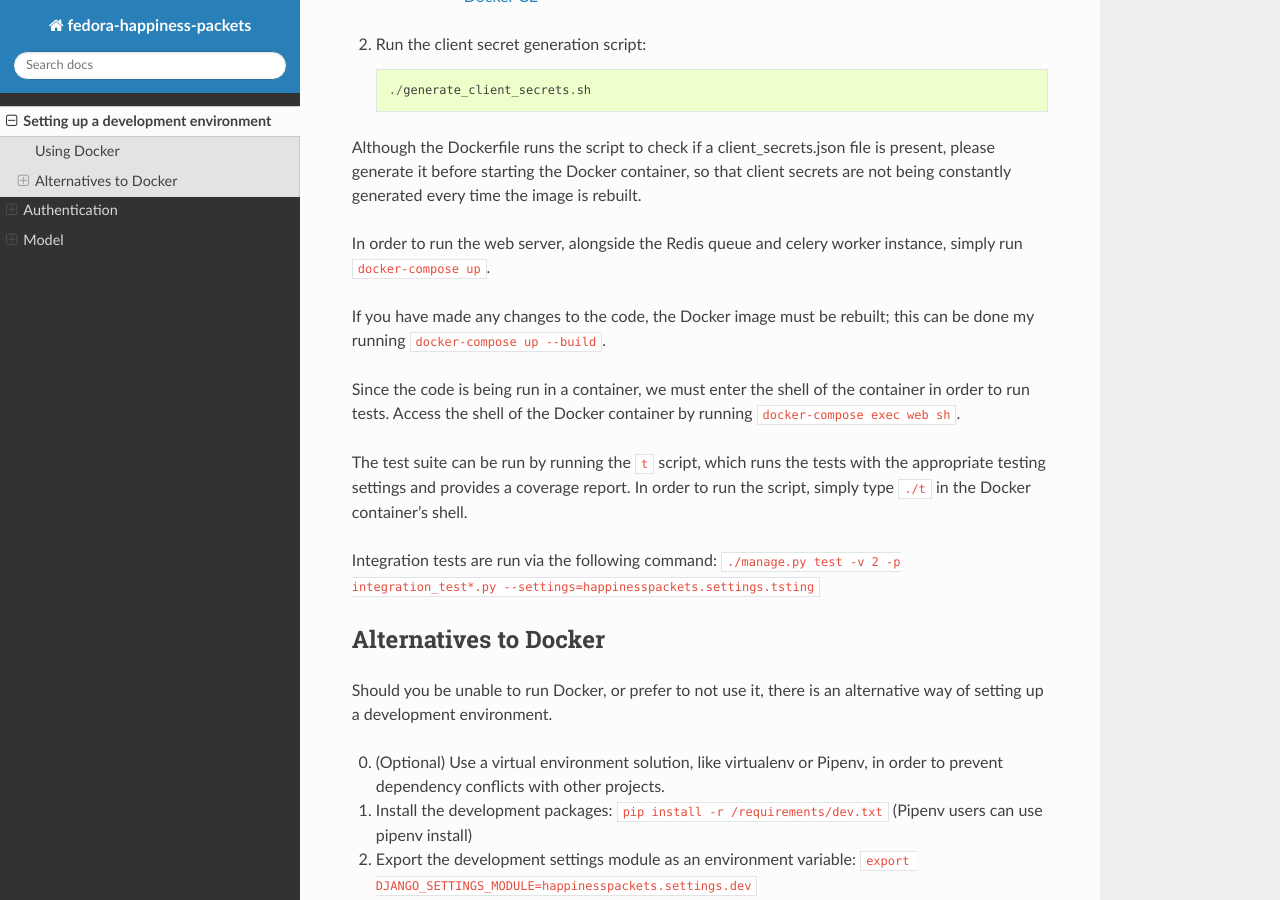
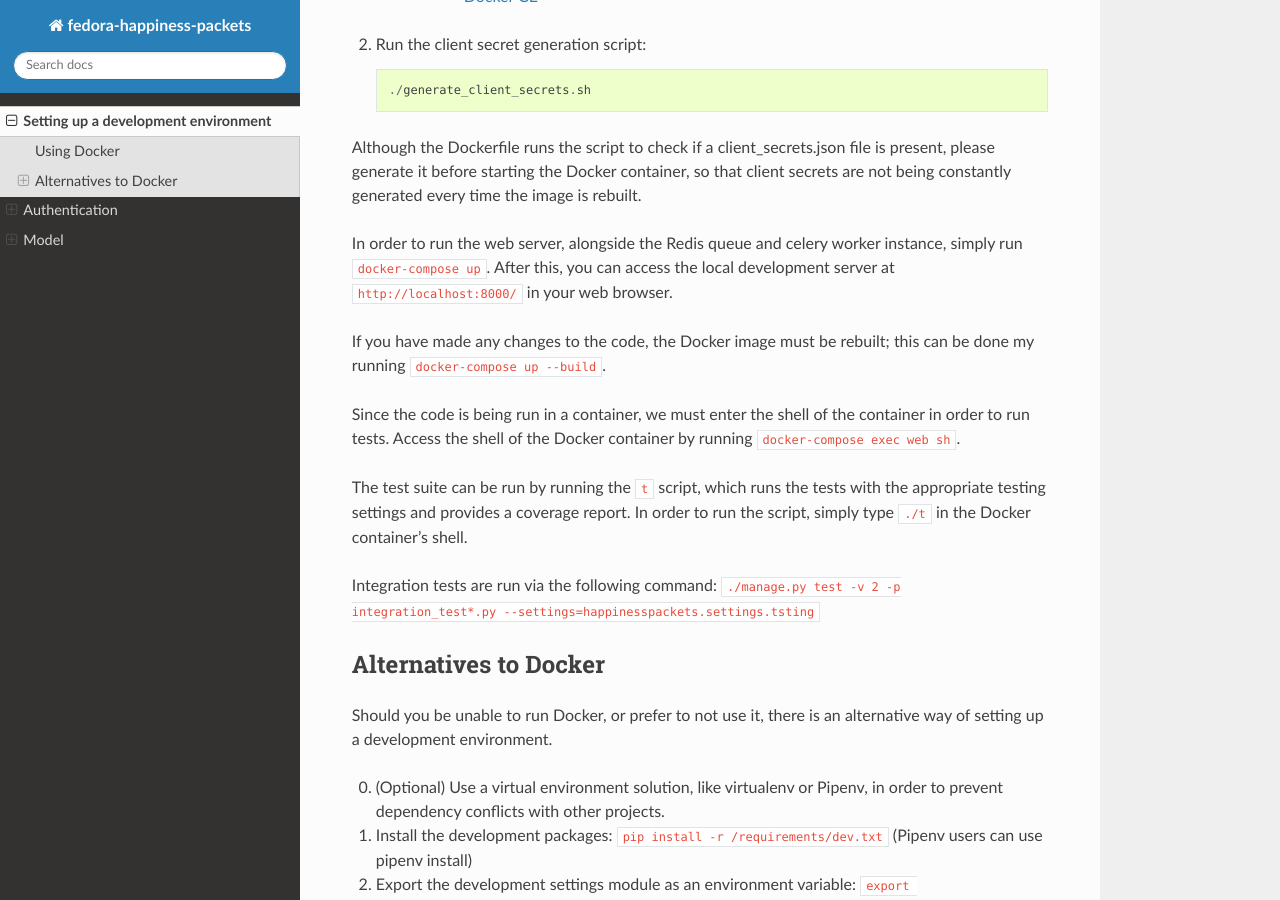
Before and after one commit to travisdev1/travis, a Sphinx documentation site: the page built from docs/setup/development.rst, in a window 1280 px wide and 900 px high, scrolled down 543 px. Built offline with Sphinx 7.4.7 and the Read the Docs theme 2.0.0, drawn with Linux system fonts in a browser that asks for light colours; formulas are drawn with MathJax 3.

Commit message:
Clearer instructions for accessing the server after docker-compose up. Fixes #118

```diff
--- a/docs/setup/development.rst
+++ b/docs/setup/development.rst
@@ -27,6 +27,7 @@ For platform specific installation guidelines:
 Although the Dockerfile runs the script to check if a client_secrets.json file is present, please generate it before starting the Docker container, so that client secrets are not being constantly generated every time the image is rebuilt.
 
 In order to run the web server, alongside the Redis queue and celery worker instance, simply run ``docker-compose up``.
+After this, you can access the local development server at ``http://localhost:8000/`` in your web browser.
 
 If you have made any changes to the code, the Docker image must be rebuilt; this can be done my running ``docker-compose up --build``.
 
```
